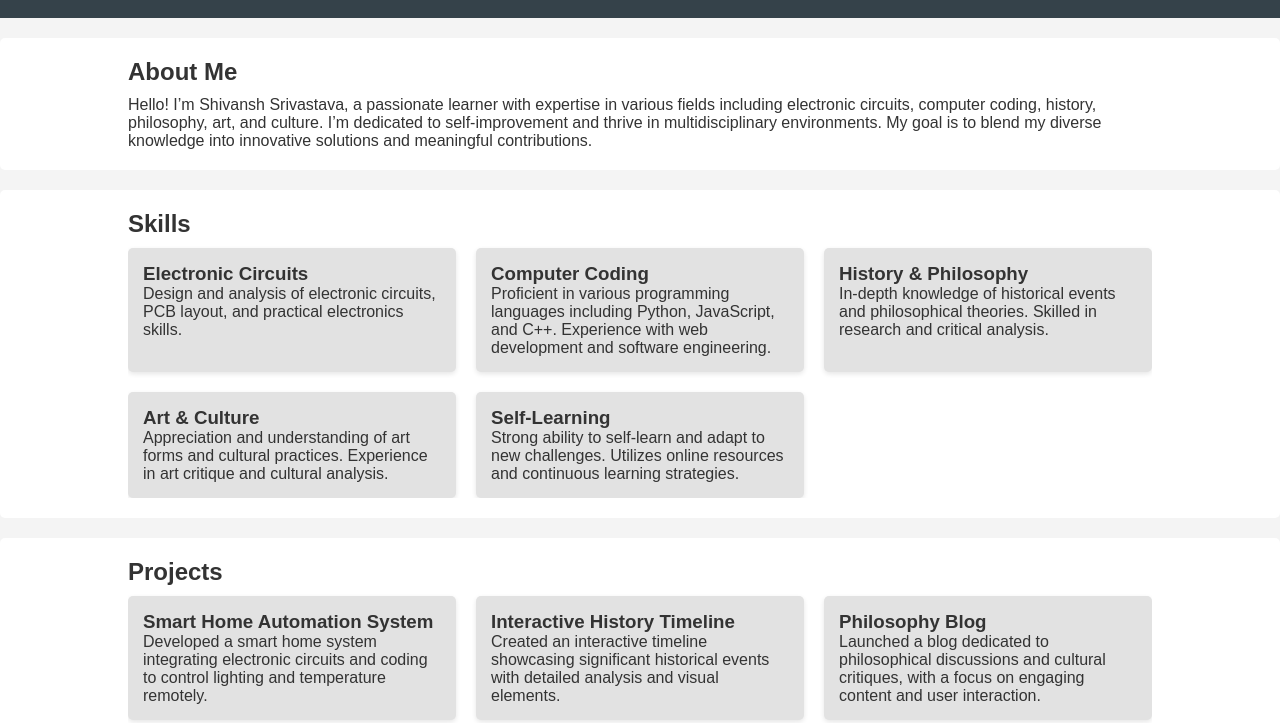
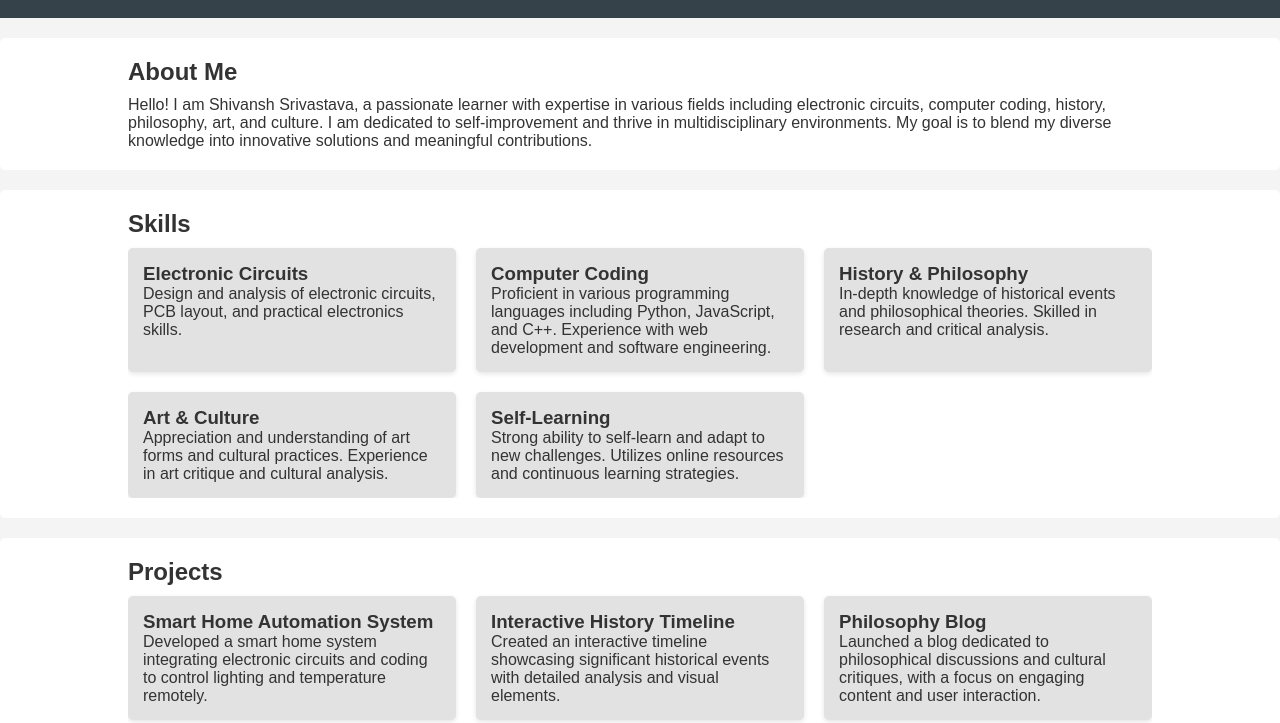
Before and after one commit to SriShivansh/portfolio, a plain HTML site: page index.html in a window 1280 px wide. Shown: the part 77-800 px from the top of the page. Drawn offline with Linux system fonts and the light colour scheme.

Commit message:
Update index.html

```diff
--- a/index.html
+++ b/index.html
@@ -3,7 +3,7 @@
 <head>
     <meta charset="UTF-8">
     <meta name="viewport" content="width=device-width, initial-scale=1.0">
-    <title> Shivansh Srivastava - Portfolio</title>
+    <title> Shivansh Srivastava-Portfolio</title>
     <link rel="stylesheet" href="styles.css">
 </head>
 <body>
@@ -24,7 +24,7 @@
     <section id="about">
         <div class="container">
             <h2>About Me</h2>
-            <p>Hello! I’m Shivansh Srivastava, a passionate learner with expertise in various fields including electronic circuits, computer coding, history, philosophy, art, and culture. I’m dedicated to self-improvement and thrive in multidisciplinary environments. My goal is to blend my diverse knowledge into innovative solutions and meaningful contributions.</p>
+            <p>Hello! I am Shivansh Srivastava, a passionate learner with expertise in various fields including electronic circuits, computer coding, history, philosophy, art, and culture. I am dedicated to self-improvement and thrive in multidisciplinary environments. My goal is to blend my diverse knowledge into innovative solutions and meaningful contributions.</p>
         </div>
     </section>
 
```
